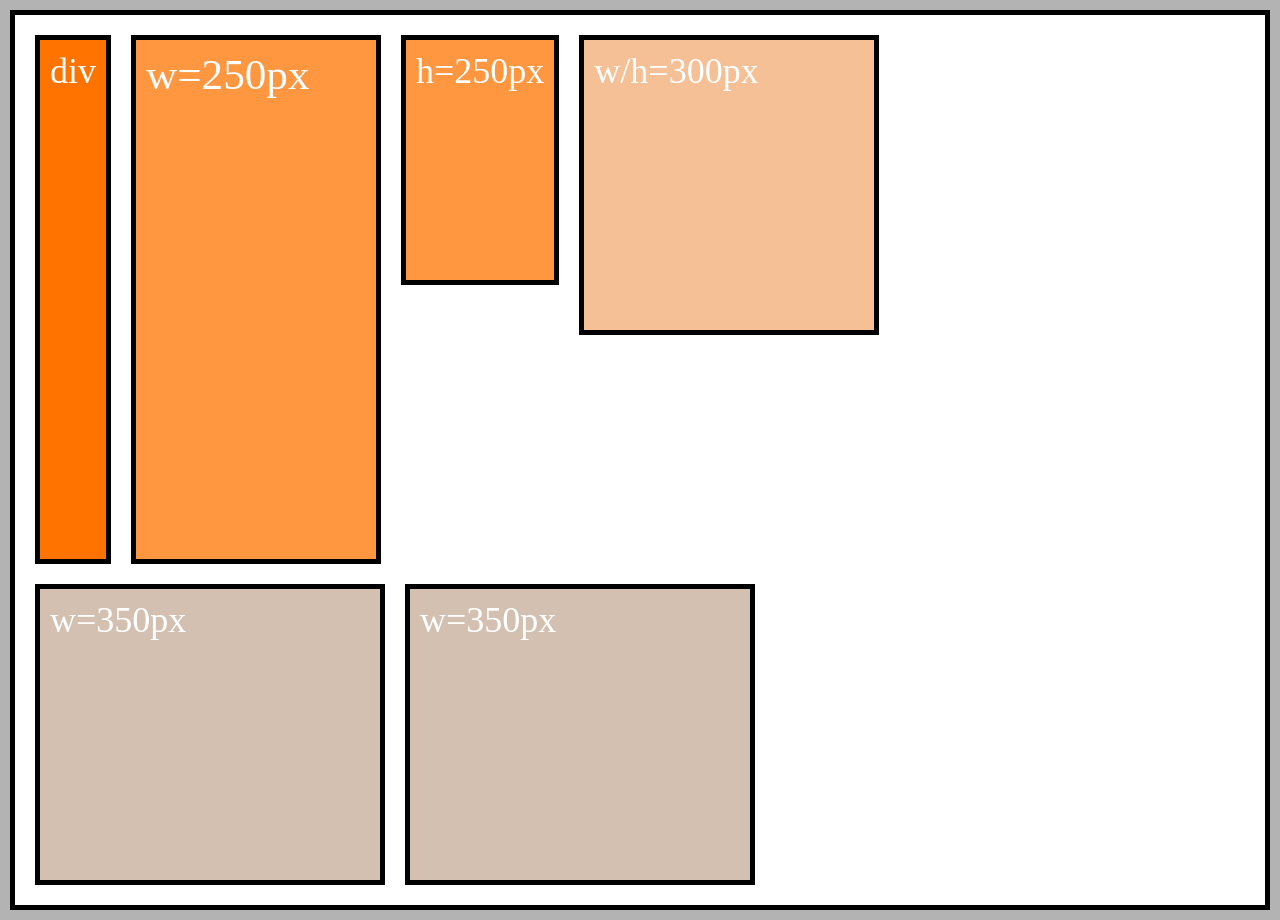
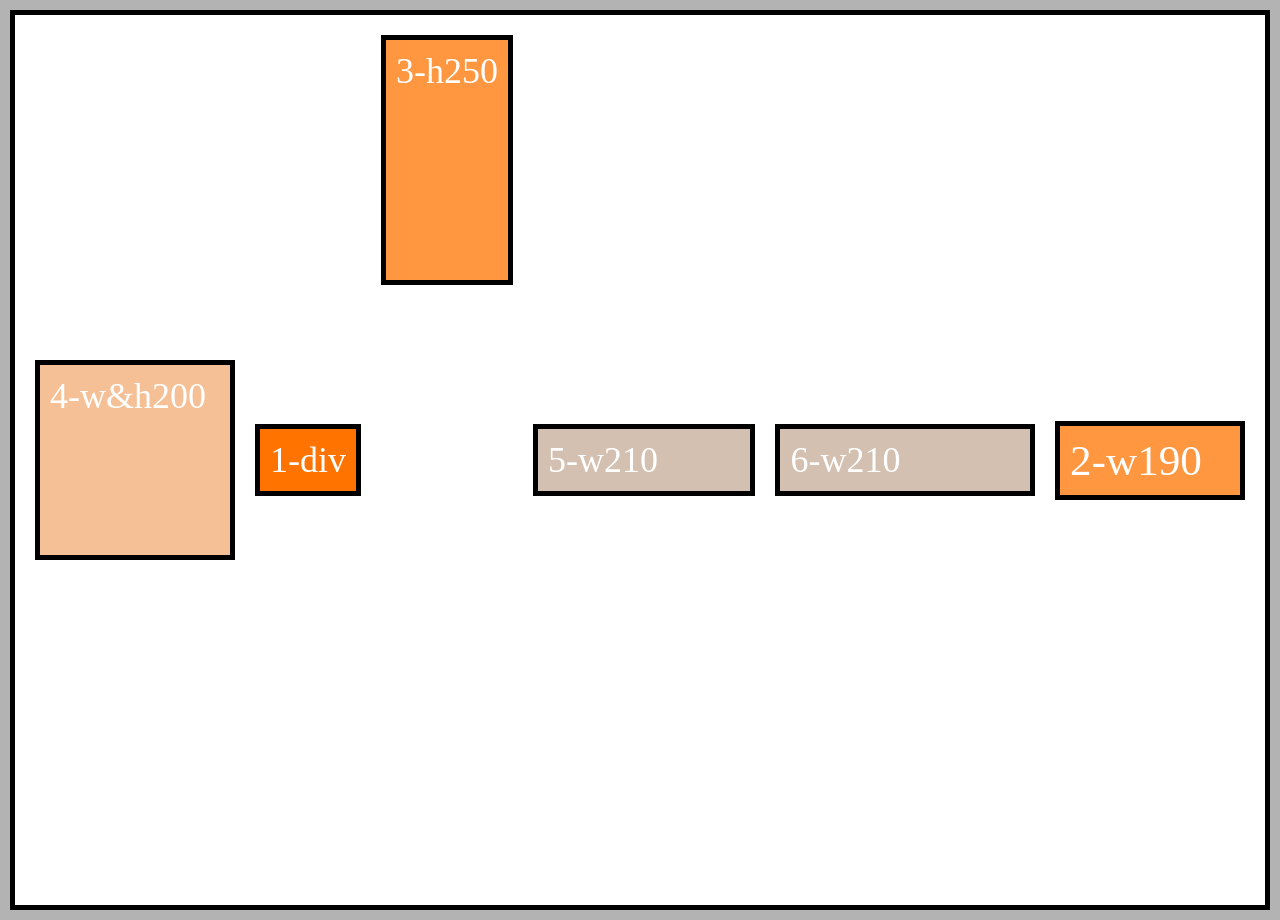
Before and after one commit to actionanand/css-flex-lab, a website built with Vite: page index.html in a window 1280 px wide. Built offline with nearby package versions, Linux system fonts and the light colour scheme.

Commit message:
flex completed

```diff
--- a/main.html
+++ b/main.html
@@ -1,8 +1,8 @@
 <div class="flex-container">
-  <div class="item-1">div</div>
-  <div class="item-2">w=250px</div>
-  <div class="item-3">h=250px</div>
-  <div class="item-4">w/h=300px</div>
-  <div class="item-5">w=350px</div>
-  <div class="item-6">w=350px</div>
+  <div class="item-1">1-div</div>
+  <div class="item-2">2-w190</div>
+  <div class="item-3">3-h250</div>
+  <div class="item-4">4-w&h200</div>
+  <div class="item-5">5-w210</div>
+  <div class="item-6">6-w210</div>
 </div>
--- a/style.css
+++ b/style.css
@@ -20,8 +20,8 @@ body {
   border: 5px solid black;
   display: flex;
   flex-direction: row;
-  flex-wrap: wrap;
-  align-items: stretch;
+  flex-wrap: nowrap;
+  align-items: center;
   justify-content: flex-start;
   align-content: space-around;
   align-content: normal;
@@ -44,8 +44,9 @@ body {
   padding: 10px;
   border: 5px solid black;
   margin: 10px;
-  width: 250px;
+  width: 190px;
   font-size: 1.8rem;
+  order: 1;
 }
 
 .item-3 {
@@ -55,6 +56,7 @@ body {
   border: 5px solid black;
   margin: 10px;
   height: 250px;
+  align-self: first flex-start;
 }
 
 .item-4 {
@@ -63,8 +65,9 @@ body {
   padding: 10px;
   border: 5px solid black;
   margin: 10px;
-  width: 300px;
-  height: 300px;
+  width: 200px;
+  height: 200px;
+  order: -3;
 }
 
 .item-5 {
@@ -73,7 +76,8 @@ body {
   padding: 10px;
   border: 5px solid black;
   margin: 10px;
-  width: 350px;
+  width: 210px;
+  flex-grow: 1;
 }
 
 .item-6 {
@@ -82,5 +86,6 @@ body {
   padding: 10px;
   border: 5px solid black;
   margin: 10px;
-  width: 350px;
+  width: 210px;
+  flex-grow: 4;
 }
```
Also changed, not shown: README.md.
